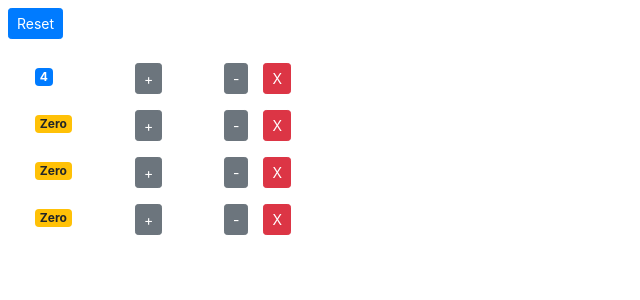
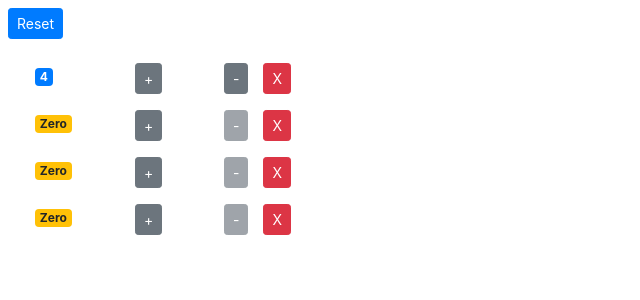
Before and after one commit to msinta/react-2, a React (Create React App) app: page / in a window 1280 px wide. Shown: the top 300 px of the page, without its empty margins (0-640 px from the left). Built offline with nearby package versions, Linux system fonts and the light colour scheme.

Commit message:
added in disable button

```diff
--- a/src/components/counter.jsx
+++ b/src/components/counter.jsx
@@ -32,12 +32,14 @@ class Counter extends Component {
             <div class="col-"><button
               onClick={this.handleDecrease}
               className="btn btn-secondary btn-sm"
+              disabled={this.state.value === 0}
             >
               -
             </button></div>
             <div class="col-sm-1"><button
               onClick={() => this.props.onDelete(this.props.counter.id)}
               className="btn btn-danger btn-sm"
+
             >
               X
             </button></div>
```
